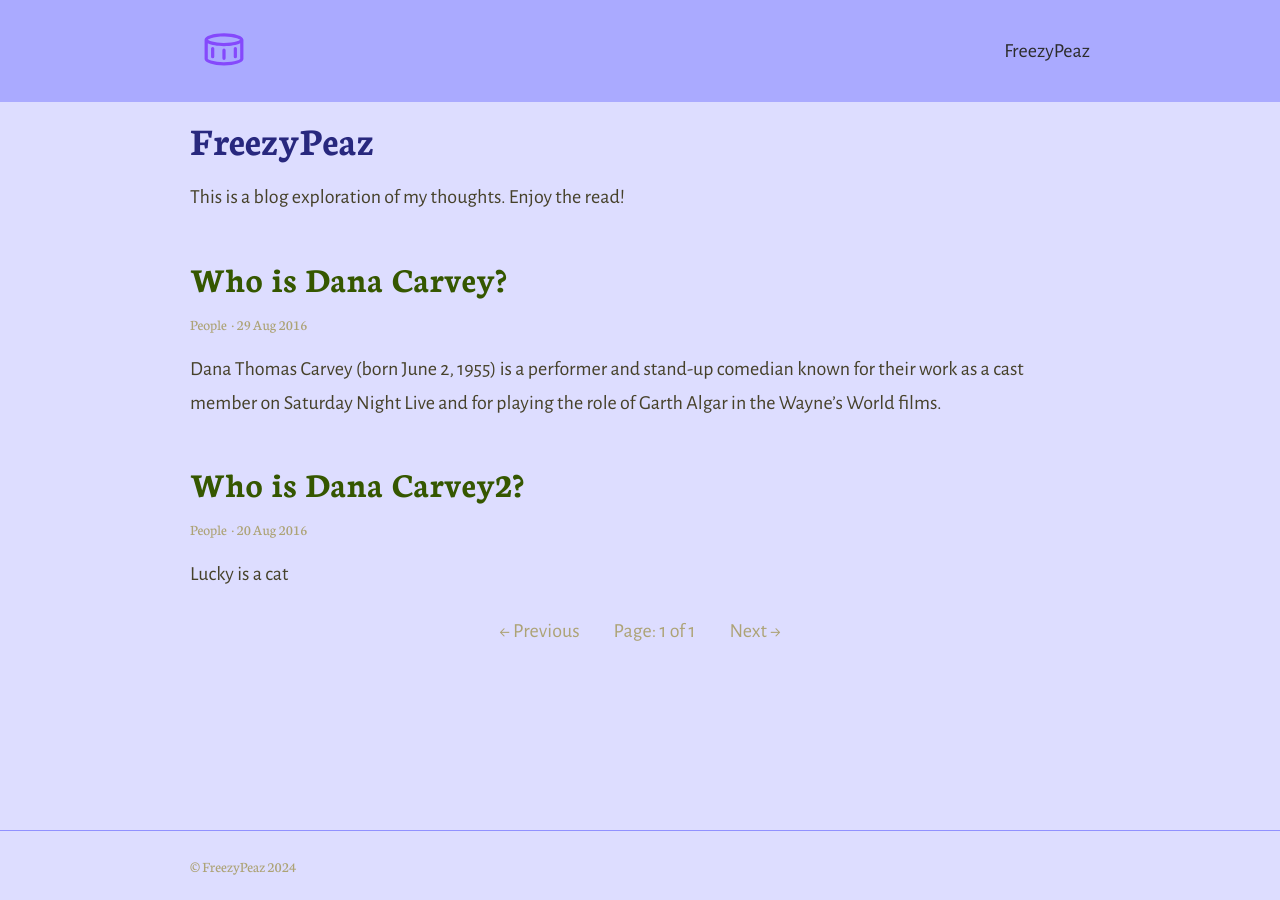
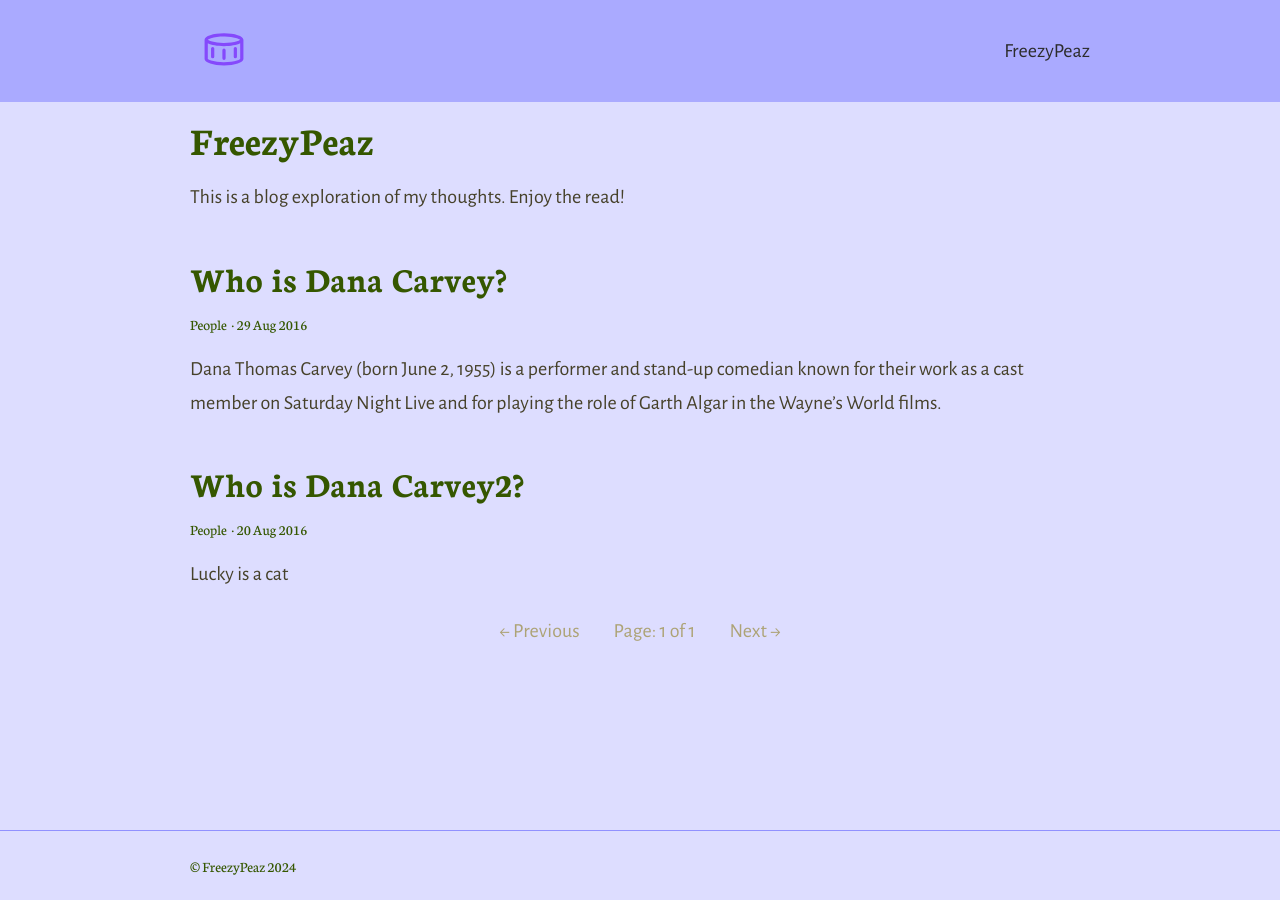
Before and after one commit to ShmillsCreates/freezypeaz-website, a Jekyll site: the page built from index.html, in a window 1280 px wide. Built offline with Jekyll 4.4.1, drawn with Linux system fonts in a browser that asks for light colours; the list of posts is cut into pages by our own code.

Commit message:
testingcolours

```diff
--- a/_sass/sassline-base/_typography.scss
+++ b/_sass/sassline-base/_typography.scss
@@ -65,8 +65,16 @@ a {
     font-style: normal;
     font-weight: map-get($headingtype, bold);
   }
-  h1 {
-    color: #28287e;
+
+//testing colours
+h1 {
+    color: #355700;
+}
+a {
+  color: #355700;
+}
+small.small {
+  color: #355700;
 }
 
   // Heading level 1.
```
